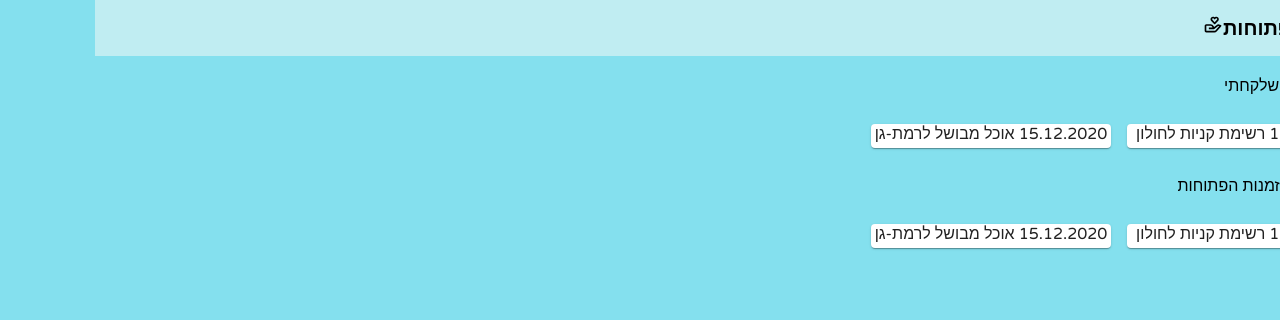
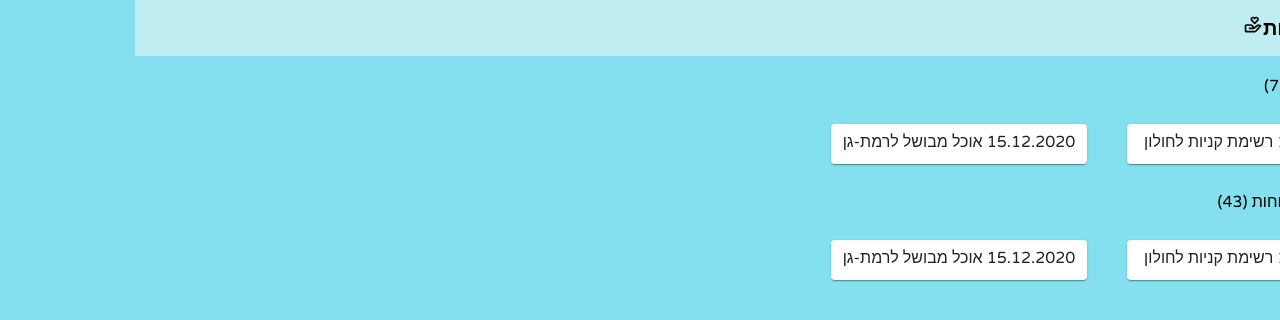
Before and after one commit to amityona/Alon_And_Ella, a React (Create React App) app: page /donor/all-orders in a window 1280 px wide. Shown: the top 320 px of the page. Built offline with nearby package versions, Linux system fonts and the light colour scheme.

Commit message:
code review gabi

```diff
--- a/src/components/AllOrders.js
+++ b/src/components/AllOrders.js
@@ -13,15 +13,18 @@ const useStyles = makeStyles(theme => ({
         flexWrap: 'wrap',
         textAlign:"center",
         fontSize:"6",
+
         '& > *': {
           margin: theme.spacing(1),
-        //   marginRight: theme.spacing(1),
-        //   marginLeft: theme.spacing(2),
+          marginRight: theme.spacing(4),
+        //  marginLeft: theme.spacing(10),
           width: theme.spacing(30),
           height: theme.spacing(3),
+          padding: theme.spacing(1),
         },
       },
   p: {
+    direction : "ltr",
     textAlign: "right",
     margin: 20,
   },
```
Also changed, not shown: 1 other file (tests, documents, lock files or other folders).
